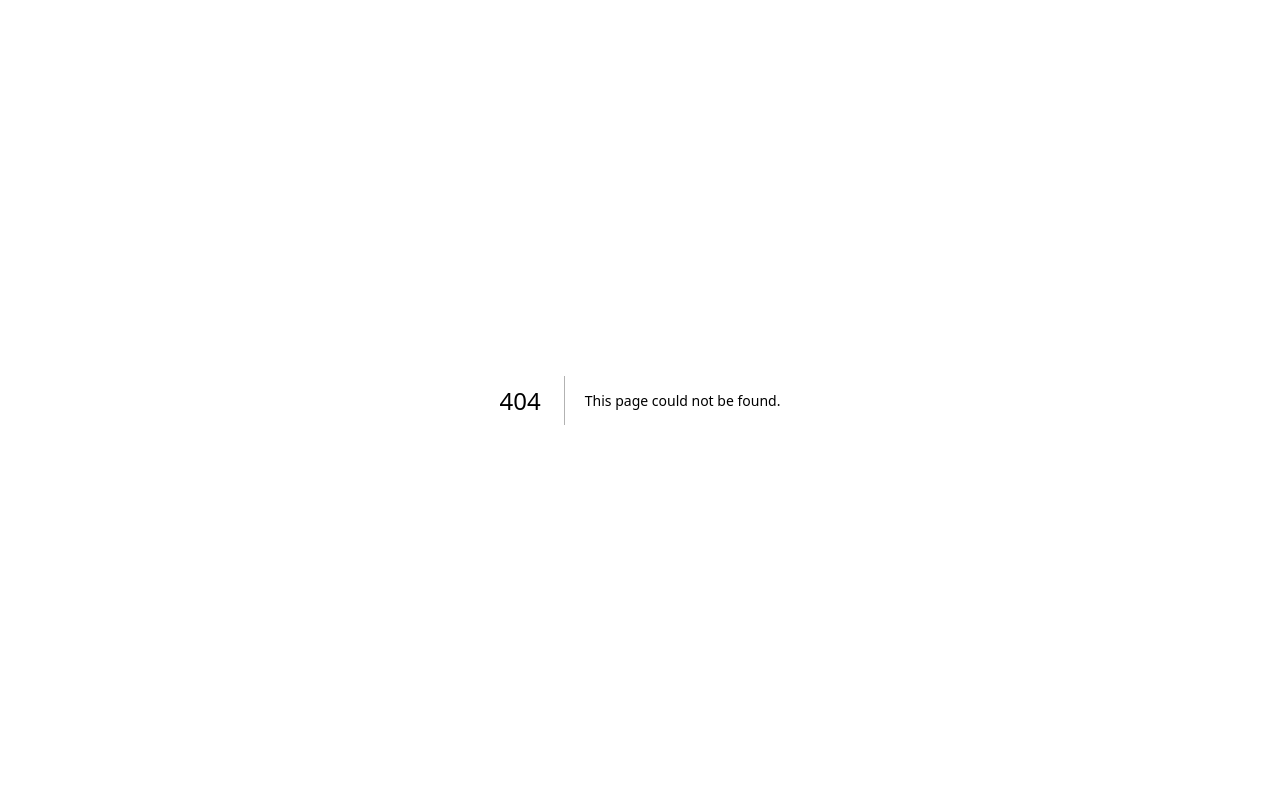
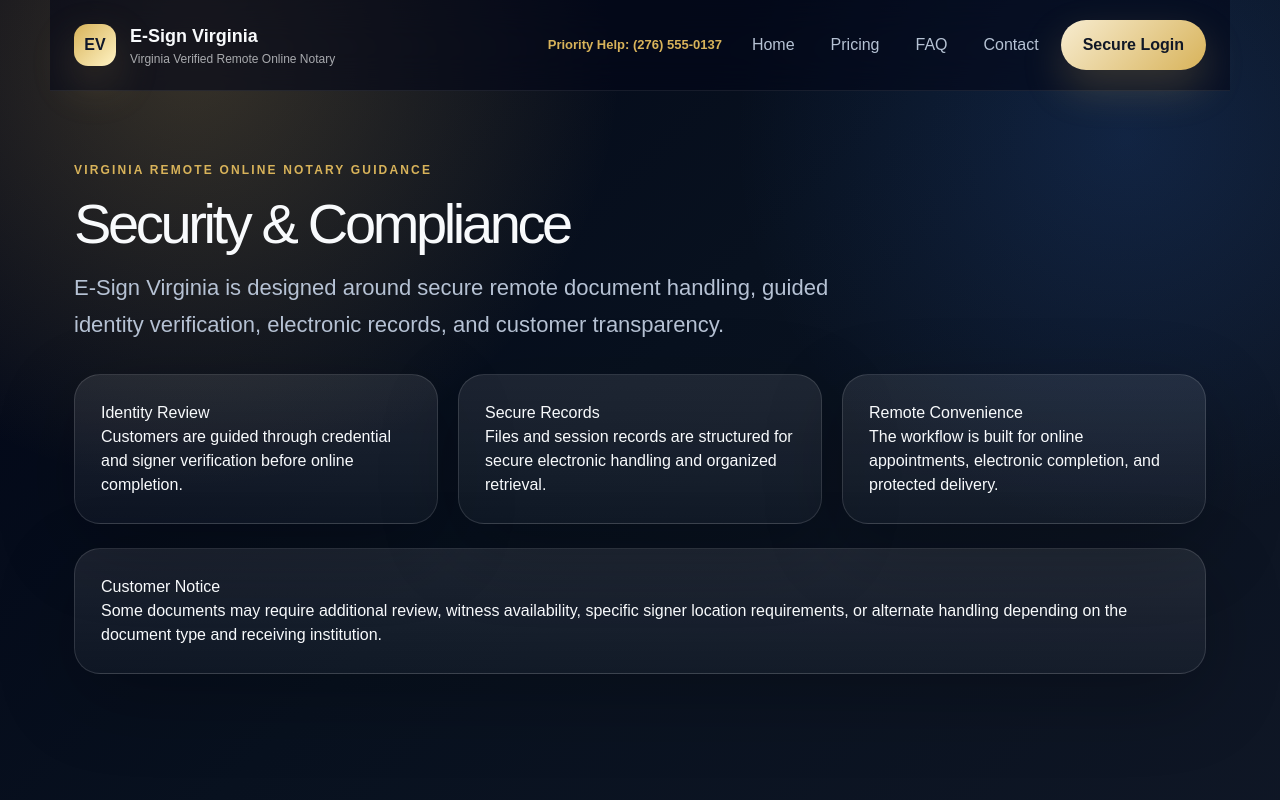
Before and after one commit to rawillia9801/esign, a Next.js app: page /compliance in a window 1280 px wide. Before the commit this address had no page. Shown: the top 800 px of the page. Built offline with nearby package versions, Linux system fonts and the light colour scheme.

Commit message:
Add compliance and security page

```diff
--- /dev/null
+++ b/app/compliance/page.tsx
@@ -0,0 +1,27 @@
+import Header from '../../components/Header'
+import Footer from '../../components/Footer'
+
+export default function CompliancePage(){
+ return (
+  <main className="container">
+   <Header />
+   <section style={{padding:'70px 0'}}>
+    <div className="eyebrow">Virginia Remote Online Notary Guidance</div>
+    <h1 className="hero-title" style={{fontSize:'56px'}}>Security & Compliance</h1>
+    <p className="hero-copy">E-Sign Virginia is designed around secure remote document handling, guided identity verification, electronic records, and customer transparency.</p>
+
+    <div className="grid-3" style={{marginTop:'30px'}}>
+      <div className="card"><h3>Identity Review</h3><p>Customers are guided through credential and signer verification before online completion.</p></div>
+      <div className="card"><h3>Secure Records</h3><p>Files and session records are structured for secure electronic handling and organized retrieval.</p></div>
+      <div className="card"><h3>Remote Convenience</h3><p>The workflow is built for online appointments, electronic completion, and protected delivery.</p></div>
+    </div>
+
+    <div className="card" style={{marginTop:'24px'}}>
+      <h3>Customer Notice</h3>
+      <p>Some documents may require additional review, witness availability, specific signer location requirements, or alternate handling depending on the document type and receiving institution.</p>
+    </div>
+   </section>
+   <Footer />
+  </main>
+ )
+}
```
